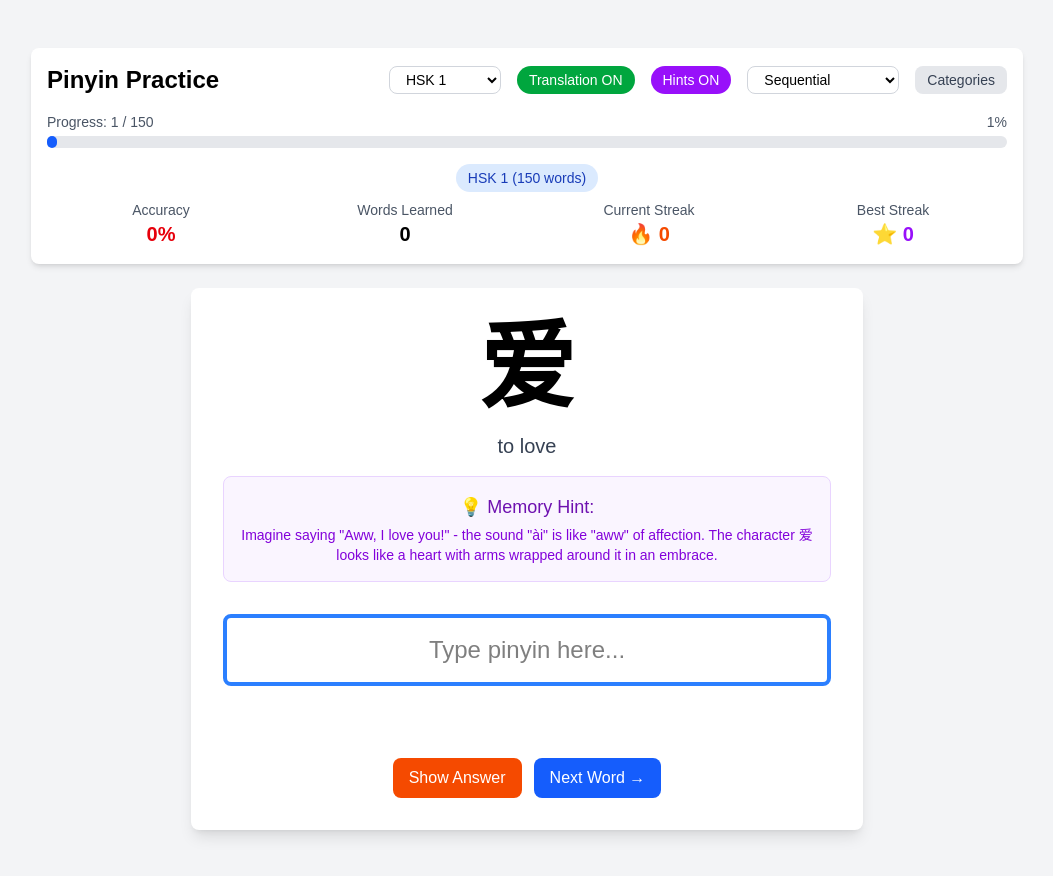
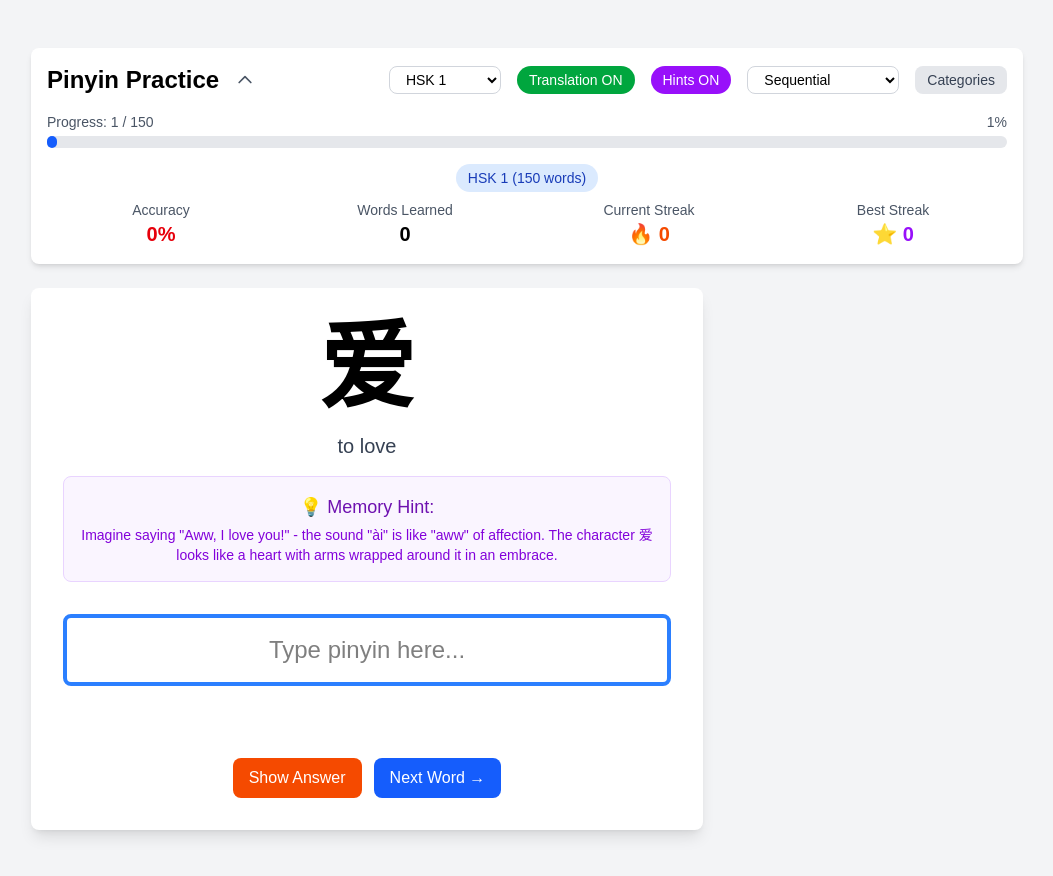
Before and after one commit to jestersimpps/pinyin, a Next.js app: page / in a window 1280 px wide. Shown: the whole page, without its empty margins (113-1166 px from the left). Built offline with nearby package versions, Linux system fonts and the light colour scheme.

Commit message:
progress

```diff
--- a/components/PinyinTypingPractice.tsx
+++ b/components/PinyinTypingPractice.tsx
@@ -51,6 +51,7 @@ export default function PinyinTypingPractice() {
   const [practicedWords, setPracticedWords] = useState<Set<string>>(new Set());
   const [selectedCategories, setSelectedCategories] = useState<VocabularyCategory[]>([]);
   const [showCategoryFilter, setShowCategoryFilter] = useState(false);
+  const [optionsCollapsed, setOptionsCollapsed] = useState(false);
 
   const { progress, updateItemProgress } = useProgress();
   const inputRef = useRef<HTMLInputElement>(null);
@@ -120,10 +121,26 @@ export default function PinyinTypingPractice() {
     }
   }, [currentWord?.id, practiceMode, currentWord]);
 
-  // Keep input focused on mobile
+  // Keep input focused on mobile with enhanced handling
   useEffect(() => {
     if (currentWord && !isLoading && !isCompleted && inputRef.current) {
-      inputRef.current.focus();
+      // Use setTimeout to work around mobile browser restrictions
+      const timer = setTimeout(() => {
+        if (inputRef.current) {
+          inputRef.current.focus();
+          // For iOS Safari, we need to handle focus differently
+          if (/iPhone|iPad|iPod/.test(navigator.userAgent)) {
+            inputRef.current.setAttribute('readonly', 'readonly');
+            setTimeout(() => {
+              if (inputRef.current) {
+                inputRef.current.removeAttribute('readonly');
+                inputRef.current.focus();
+              }
+            }, 100);
+          }
+        }
+      }, 300);
+      return () => clearTimeout(timer);
     }
   }, [currentWord, isLoading, isCompleted]);
 
@@ -276,20 +293,19 @@ export default function PinyinTypingPractice() {
       setIsLoading(true);
     }
 
-    // Keep input focused to prevent keyboard from closing on mobile
-    if (inputRef.current) {
-      inputRef.current.focus();
-    }
-
     // Apply the new index after a delay
     setTimeout(() => {
       setCurrentWordIndex(newIndex);
       setIsLoading(false);
 
-      // Ensure input stays focused
-      if (inputRef.current) {
-        inputRef.current.focus();
-      }
+      // Enhanced mobile focus handling
+      setTimeout(() => {
+        if (inputRef.current) {
+          inputRef.current.focus();
+          // Scroll input into view on mobile
+          inputRef.current.scrollIntoView({ behavior: 'smooth', block: 'center' });
+        }
+      }, 100);
     }, 150); // Small delay for smooth transition
   };
 
@@ -309,7 +325,25 @@ export default function PinyinTypingPractice() {
       {/* Header Stats */}
       <div className="bg-white shadow-md rounded-lg p-3 sm:p-4 w-full mb-4 sm:mb-6">
         <div className="flex flex-col sm:flex-row justify-between items-start sm:items-center gap-3 sm:gap-0 mb-4">
-          <h2 className="text-xl sm:text-2xl font-bold text-black">Pinyin Practice</h2>
+          <div className="flex items-center gap-2">
+            <h2 className="text-xl sm:text-2xl font-bold text-black">Pinyin Practice</h2>
+            <button
+              onClick={() => setOptionsCollapsed(!optionsCollapsed)}
+              className="px-2 py-1 text-gray-600 hover:text-gray-800 transition-all"
+              aria-label={optionsCollapsed ? 'Expand options' : 'Collapse options'}
+            >
+              {optionsCollapsed ? (
+                <svg className="w-5 h-5" fill="none" stroke="currentColor" viewBox="0 0 24 24">
+                  <path strokeLinecap="round" strokeLinejoin="round" strokeWidth={2} d="M19 9l-7 7-7-7" />
+                </svg>
+              ) : (
+                <svg className="w-5 h-5" fill="none" stroke="currentColor" viewBox="0 0 24 24">
+                  <path strokeLinecap="round" strokeLinejoin="round" strokeWidth={2} d="M5 15l7-7 7 7" />
+                </svg>
+              )}
+            </button>
+          </div>
+          {!optionsCollapsed && (
           <div className="flex flex-wrap gap-2 sm:gap-4">
             <select
               value={hskLevel}
@@ -359,9 +393,10 @@ export default function PinyinTypingPractice() {
               {selectedCategories.length > 0 ? `Categories (${selectedCategories.length})` : 'Categories'}
             </button>
           </div>
+          )}
         </div>
 
-        {/* Progress Bar */}
+        {/* Progress Bar - Always visible */}
         <div className="mb-3 sm:mb-4">
           <div className="flex justify-between text-xs sm:text-sm text-gray-600 mb-1">
             <span>
@@ -383,6 +418,9 @@ export default function PinyinTypingPractice() {
             />
           </div>
         </div>
+
+        {!optionsCollapsed && (
+        <>
 
         {/* Current Level Indicator */}
         <div className="text-center mb-2">
@@ -417,6 +455,8 @@ export default function PinyinTypingPractice() {
             <p className="text-lg sm:text-xl font-bold text-purple-600">⭐ {stats.bestStreak}</p>
           </div>
         </div>
+        </>
+        )}
       </div>
 
       {/* Category Filter */}
@@ -428,6 +468,16 @@ export default function PinyinTypingPractice() {
       )}
 
       {/* Main Practice Area */}
+      <div
+        className="w-full"
+        onTouchStart={(e) => {
+          // Keep keyboard open on mobile when touching the screen
+          if (inputRef.current && !isCompleted && !isLoading) {
+            e.preventDefault();
+            inputRef.current.focus();
+          }
+        }}
+      >
       {isLoading ? (
         <div className="bg-white rounded-lg shadow-lg p-4 sm:p-8 w-full max-w-2xl">
           <div className="text-center">
@@ -511,6 +561,14 @@ export default function PinyinTypingPractice() {
               autoFocus
               inputMode="text"
               enterKeyHint="next"
+              onBlur={(e) => {
+                // Prevent keyboard from closing on mobile when tapping elsewhere
+                if (!isCompleted && !showCorrectAnswer) {
+                  setTimeout(() => {
+                    e.target.focus();
+                  }, 10);
+                }
+              }}
             />
 
             {/* Visual feedback */}
@@ -572,6 +630,7 @@ export default function PinyinTypingPractice() {
           <p className="text-sm sm:text-base text-black font-medium">No words available</p>
         </div>
       )}
+      </div>
     </div>
   );
 }
```
